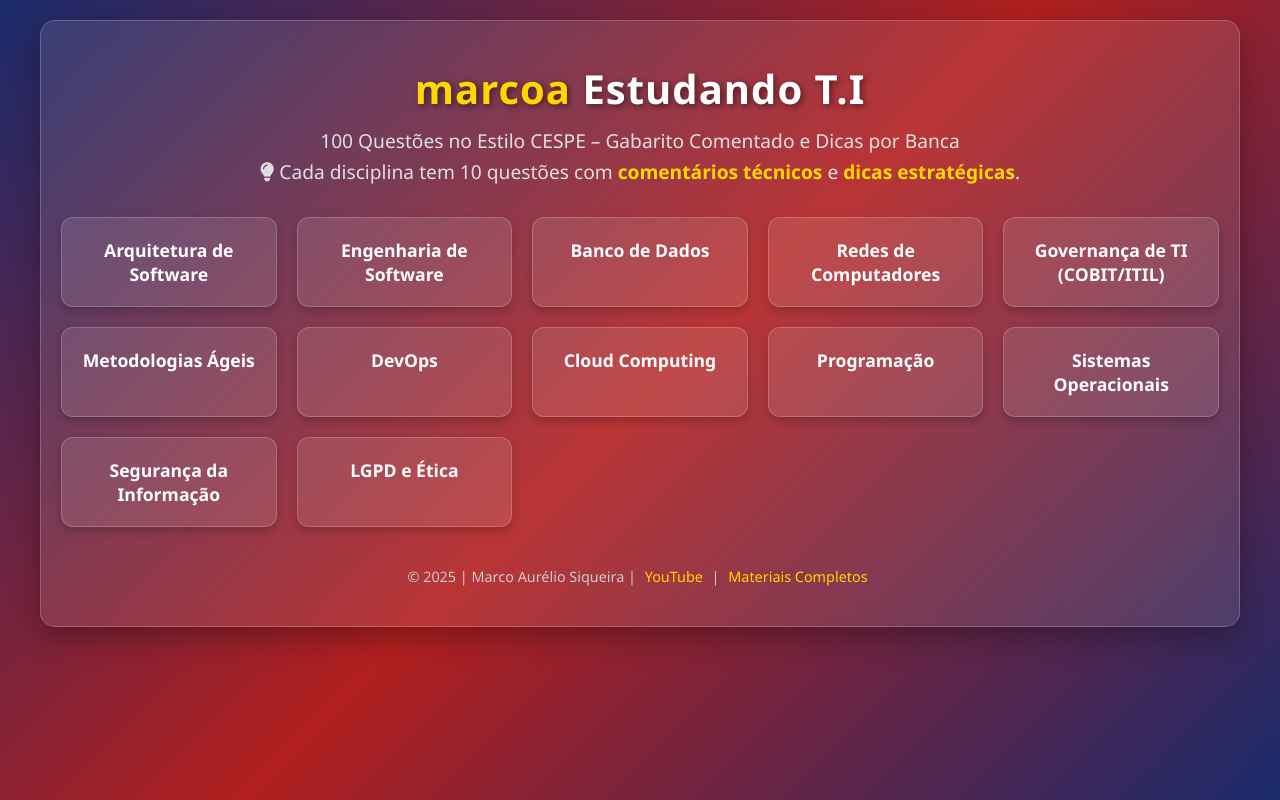
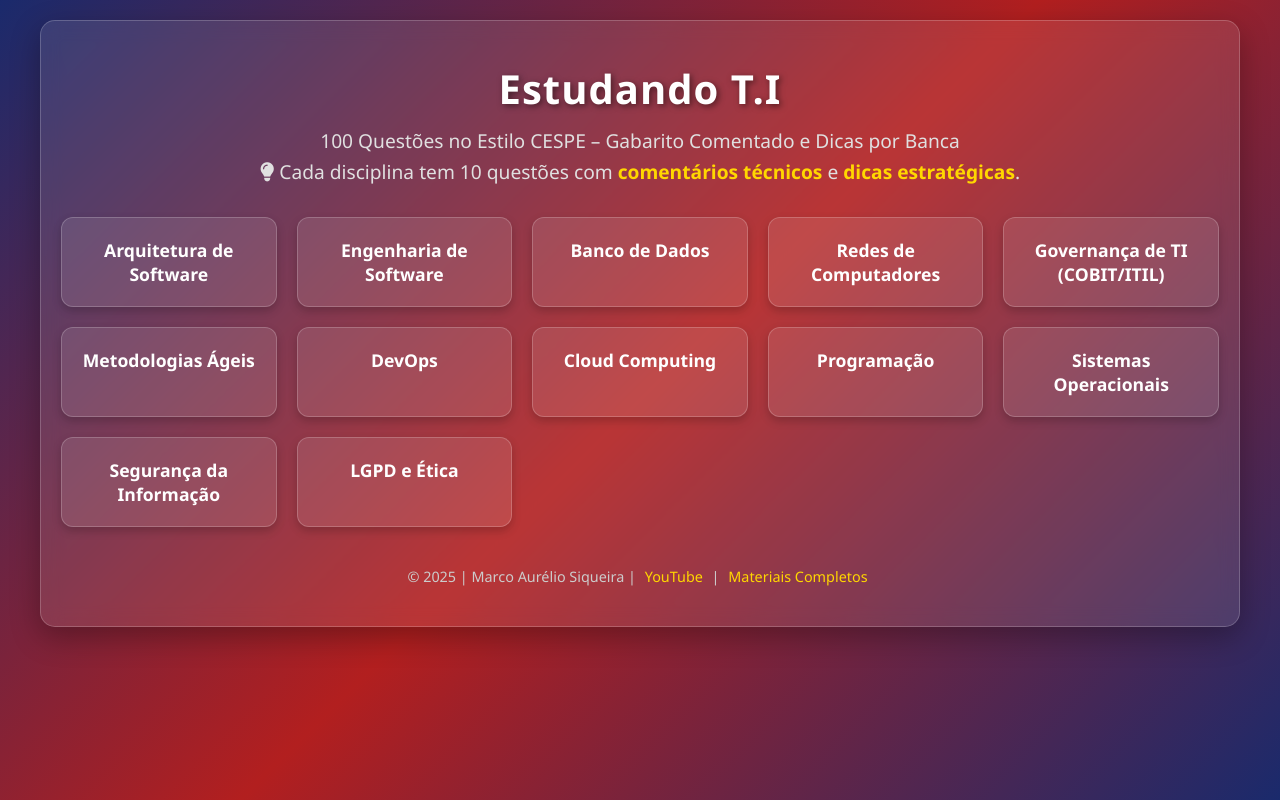
Before and after one commit to maureliosiqueira/Simuladao-Interativo, a plain HTML site: page index.html in a window 1280 px wide. Drawn offline with Linux system fonts and the light colour scheme.

Commit message:
index.html

```diff
--- a/index.html
+++ b/index.html
@@ -119,7 +119,7 @@
 <body>
     <div class="container">
         <header>
-            <div class="logo">marcoa <span>Estudando T.I</span></div>
+            <div class="logo"> <span>Estudando T.I</span></div>
             <p class="subtitle">100 Questões no Estilo CESPE – Gabarito Comentado e Dicas por Banca<br>
                 <i class="fas fa-lightbulb"></i> Cada disciplina tem 10 questões com <span class="highlight">comentários técnicos</span> e <span class="highlight">dicas estratégicas</span>.</p>
         </header>
```
